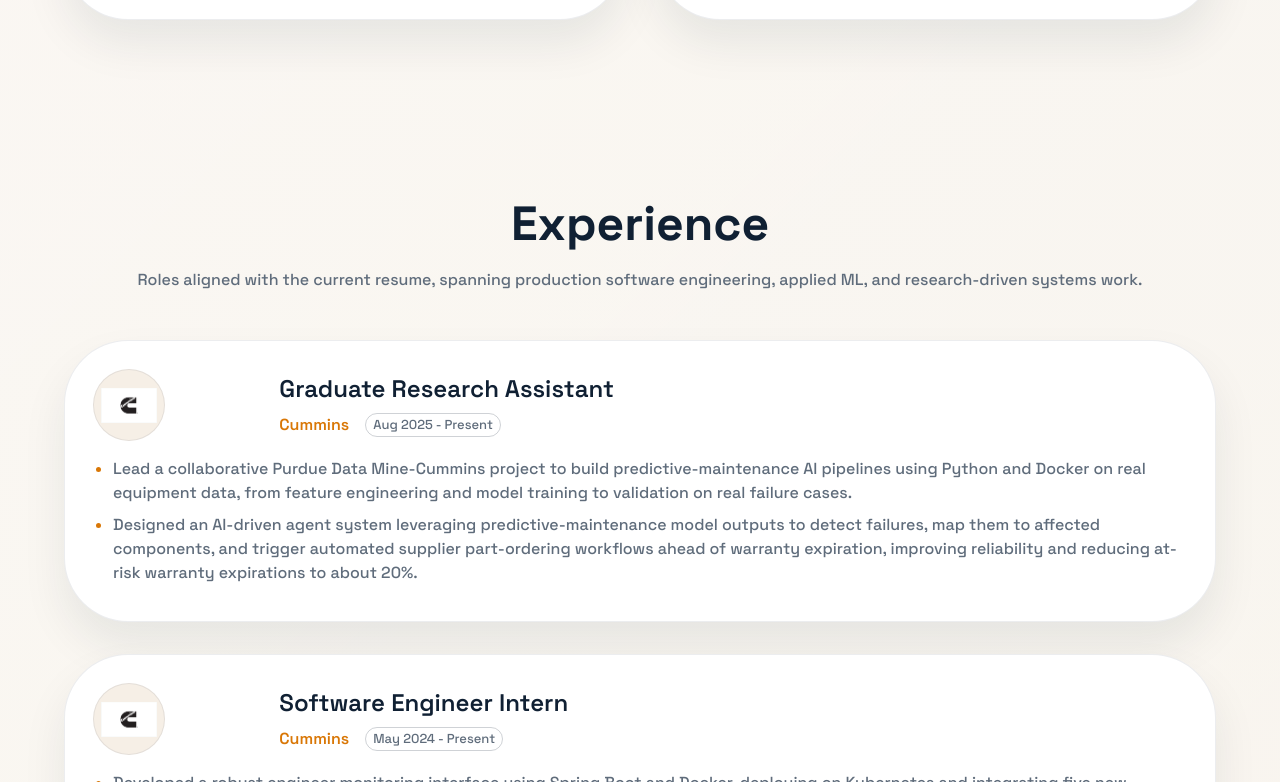
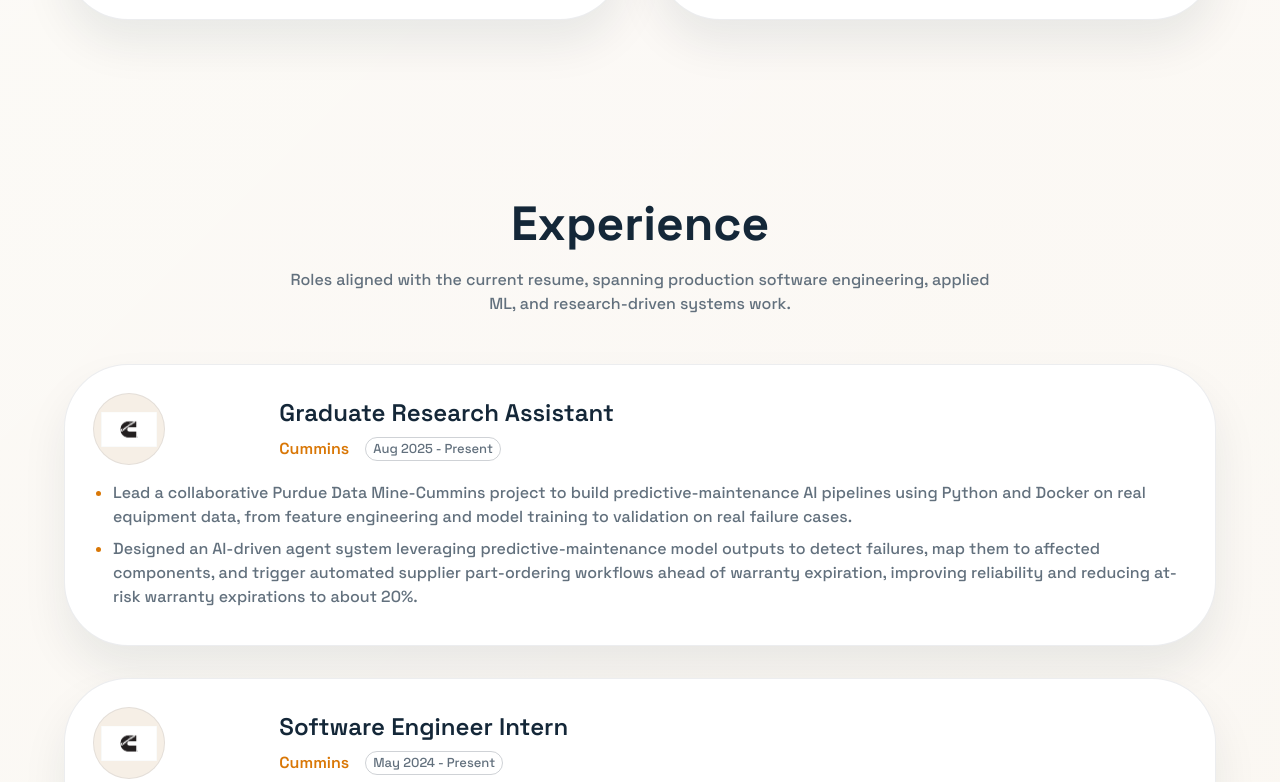
Before and after one commit to YalmanchiliTejas/portfolio-website, a React (Create React App) app: page / in a window 1280 px wide. Shown: the part 1298-2080 px from the top of the page. Built offline with nearby package versions, Linux system fonts and the light colour scheme.

Commit message:
small changes

```diff
--- a/src/App.js
+++ b/src/App.js
@@ -15,18 +15,18 @@ const canvasTheme = createTheme({
   palette: {
     mode: 'light',
     primary: {
-      main: '#17324d',
+      main: '#12324a',
     },
     secondary: {
-      main: '#d97706',
+      main: '#b76e2b',
     },
     background: {
-      default: '#f4efe8',
+      default: '#f6f1e8',
       paper: '#ffffff',
     },
     text: {
-      primary: '#102033',
-      secondary: '#5f6c7b',
+      primary: '#142738',
+      secondary: '#62707d',
     },
   },
   typography: {
--- a/src/components/Experience.jsx
+++ b/src/components/Experience.jsx
@@ -74,7 +74,7 @@ const Experience = () => {
         <Typography variant="h3" sx={{ mb: 2, fontWeight: 700, textAlign: 'center', color: 'text.primary' }}>
           Experience
         </Typography>
-        <Typography variant="body1" sx={{ color: 'text.secondary', textAlign: 'center', mb: 6 }}>
+        <Typography variant="body1" sx={{ color: 'text.secondary', textAlign: 'center', mb: 6, maxWidth: 720, mx: 'auto' }}>
           Roles aligned with the current resume, spanning production software engineering, applied ML,
           and research-driven systems work.
         </Typography>
--- a/src/components/Papers.jsx
+++ b/src/components/Papers.jsx
@@ -42,7 +42,10 @@ const Papers = () => {
           >
             Papers & Publications
           </Typography>
-          <Typography variant="body1" sx={{ color: 'text.secondary', maxWidth: 720, mx: 'auto',}}>
+          <Typography
+            variant="body1"
+            sx={{ color: 'text.secondary', maxWidth: 720, mx: 'auto', textAlign: 'center' }}
+          >
             Technical work from graduate coursework and research projects.
           </Typography>
         </Stack>
--- a/src/styles/main.scss
+++ b/src/styles/main.scss
@@ -2,13 +2,13 @@
 @import url('https://fonts.googleapis.com/css2?family=Manrope:wght@400;500;600;700&family=Space+Grotesk:wght@500;600;700&display=swap');
 
 :root {
-  --primary-color: #17324d;
-  --secondary-color: #d97706;
-  --background-base: #f4efe8;
+  --primary-color: #12324a;
+  --secondary-color: #b76e2b;
+  --background-base: #f6f1e8;
   --background-surface: #ffffff;
-  --background-muted: #ebe2d5;
-  --text-primary: #102033;
-  --text-secondary: #5f6c7b;
+  --background-muted: #ede4d6;
+  --text-primary: #142738;
+  --text-secondary: #62707d;
   --transition-duration: 0.3s;
 }
 
@@ -25,9 +25,9 @@ html {
 body {
   font-family: 'Manrope', sans-serif;
   background:
-    radial-gradient(circle at top left, rgba(217, 119, 6, 0.08), transparent 28%),
-    radial-gradient(circle at top right, rgba(23, 50, 77, 0.12), transparent 32%),
-    linear-gradient(180deg, #f8f3eb 0%, #f1ebe2 100%);
+    radial-gradient(circle at top left, rgba(183, 110, 43, 0.1), transparent 30%),
+    radial-gradient(circle at top right, rgba(18, 50, 74, 0.12), transparent 34%),
+    linear-gradient(180deg, #fbf7f1 0%, #f2eadf 100%);
   color: var(--text-primary);
   line-height: 1.6;
 }
@@ -35,8 +35,8 @@ body {
 .app {
   min-height: 100vh;
   background:
-    linear-gradient(135deg, rgba(255, 255, 255, 0.55), rgba(255, 255, 255, 0)),
-    linear-gradient(180deg, rgba(248, 243, 235, 0.9) 0%, rgba(241, 235, 226, 0.92) 100%);
+    linear-gradient(135deg, rgba(255, 255, 255, 0.62), rgba(255, 255, 255, 0.08)),
+    linear-gradient(180deg, rgba(251, 247, 241, 0.94) 0%, rgba(242, 234, 223, 0.96) 100%);
 
   section {
     padding: 88px 0;
@@ -72,7 +72,7 @@ body {
     color: var(--primary-color);
 
     &:hover {
-      background: rgba(47, 93, 98, 0.1);
+      background: rgba(18, 50, 74, 0.08);
     }
 
     &:focus {
```
